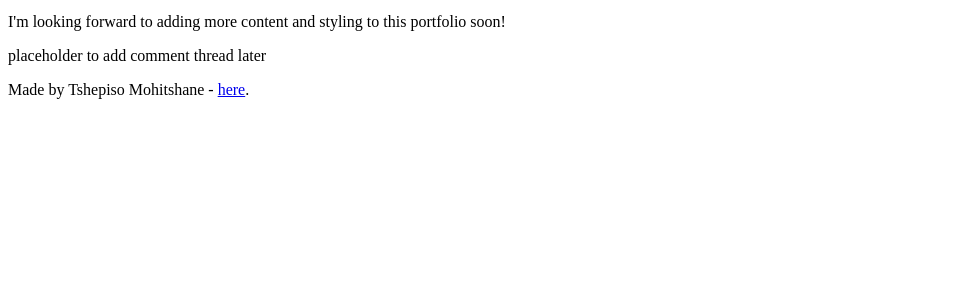
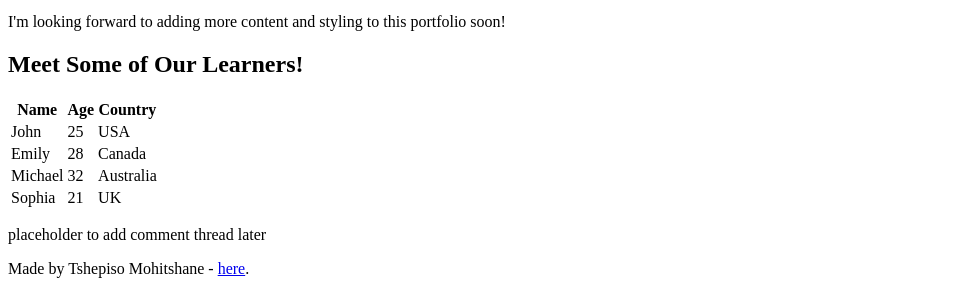
Before and after one commit to Tsh3py/My_First_Portfolio, a plain HTML site: page html_basic/index.html in a window 1280 px wide. Shown: the part 666-960 px from the top of the page, without its empty margins (0-970 px from the left). Before the commit the page ends 800 px from the top, so only its background shows below. Drawn offline with Linux system fonts and the light colour scheme.

Commit message:
feat: Add learners table to index.html within article tag

```diff
--- a/html_basic/index.html
+++ b/html_basic/index.html
@@ -32,7 +32,40 @@
             <p>Click the image above to visit the ALX Africa website!</p>
 
             <p>I'm looking forward to adding more content and styling to this portfolio soon!</p>
-        </article>
+
+            <h2>Meet Some of Our Learners!</h2>
+            <table>
+                <thead>
+                    <tr>
+                        <th>Name</th>
+                        <th>Age</th>
+                        <th>Country</th>
+                    </tr>
+                </thead>
+                <tbody>
+                    <tr>
+                        <td>John</td>
+                        <td>25</td>
+                        <td>USA</td>
+                    </tr>
+                    <tr>
+                        <td>Emily</td>
+                        <td>28</td>
+                        <td>Canada</td>
+                    </tr>
+                    <tr>
+                        <td>Michael</td>
+                        <td>32</td>
+                        <td>Australia</td>
+                    </tr>
+                    <tr>
+                        <td>Sophia</td>
+                        <td>21</td>
+                        <td>UK</td>
+                    </tr>
+                </tbody>
+            </table>
+            </article>
 
         <aside>
             <p>placeholder to add comment thread later</p>
```
